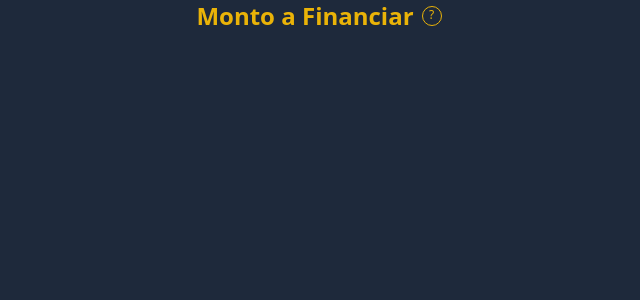
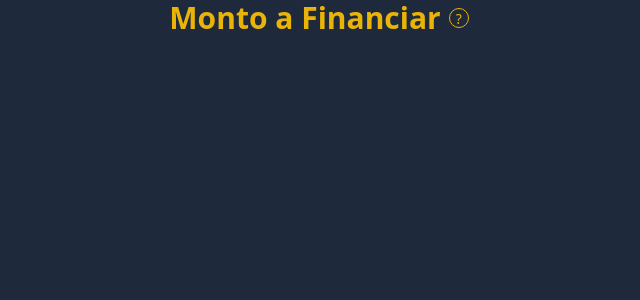
Before and after one commit to fedeferrelli/clac, a React (Vite) app: page / in a window 1280 px wide. Shown: the top 300 px of the page, without its empty margins (321-961 px from the left). Built offline with nearby package versions, Linux system fonts and the light colour scheme.

Commit message:
Fix font-size

```diff
--- a/src/Components/Monto.jsx
+++ b/src/Components/Monto.jsx
@@ -35,11 +35,11 @@ function Monto() {
         </div>}
 
         <div className=" w-full flex flex-row justify-center items-center gap-2">
-        <h1 className=" text-primary text-main text-center font-bold text-2xl my-auto" >
+        <h1 className=" text-primary text-main text-center font-bold text-3xl my-auto" >
             Monto a Financiar
         </h1>
 
-        <div className="w-5 h-5 text-xs rounded-full border border-primary  text-primary text-center bg-transparent my-auto" onClick={()=>showInfo()} >
+        <div className="w-5 h-5 text-sm rounded-full border border-primary  text-primary text-center bg-transparent my-auto" onClick={()=>showInfo()} >
             ?
         </div>
         </div>
```
